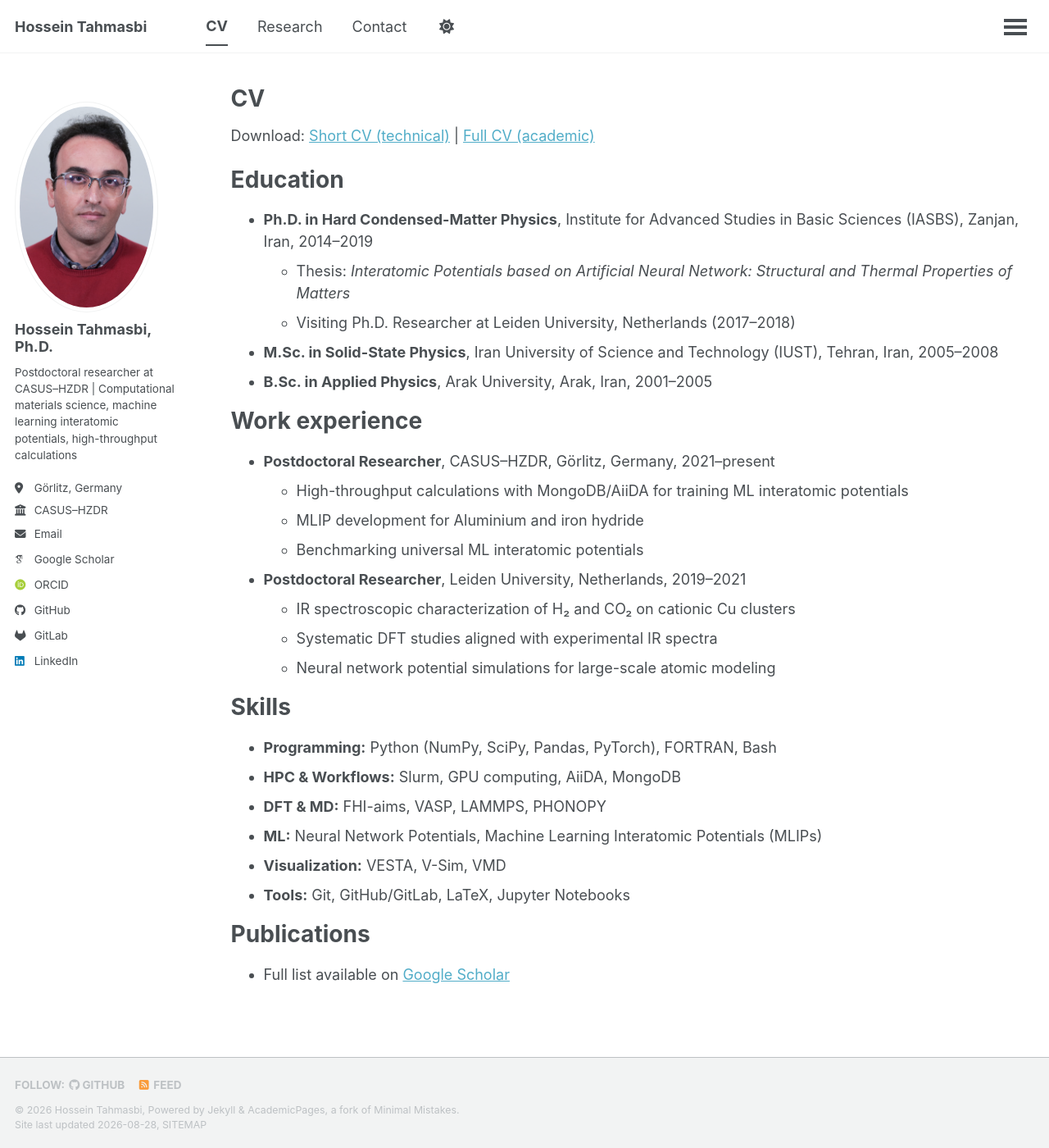
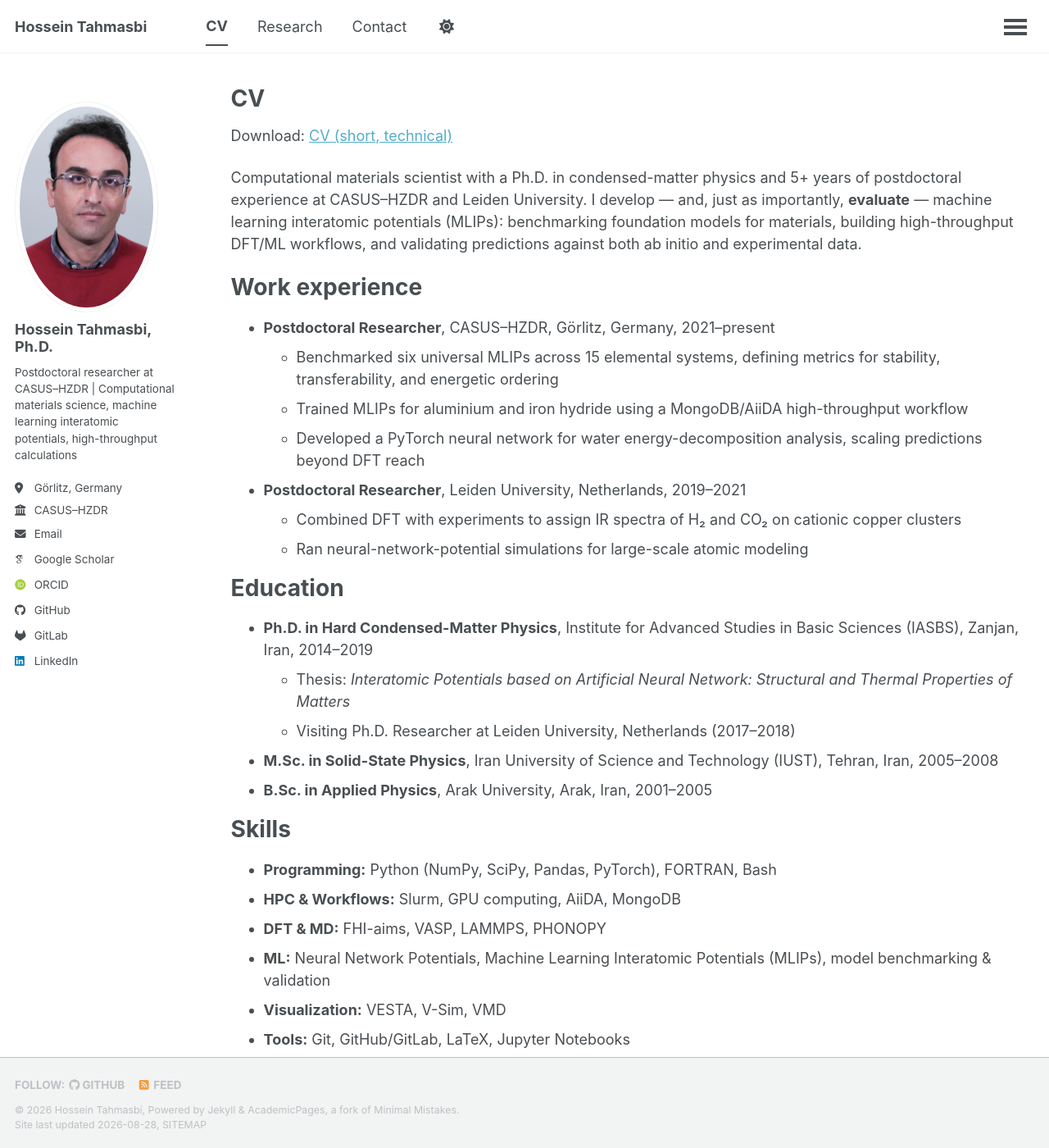
Before and after one commit to htahmasbi/htahmasbi.github.io, a Jekyll site: the page built from _pages/cv.md, in a window 1280 px wide and 1400 px high. Shown: the whole window at 82% size. Built offline with Jekyll 4.4.1, drawn with Linux system fonts in a browser that asks for light colours; some web fonts are replaced; a script that is not in the unit is left out.

Commit message:
Rework CV page: experience-first with summary; keep short CV download only

```diff
--- a/_pages/cv.md
+++ b/_pages/cv.md
@@ -9,37 +9,37 @@ redirect_from:
 
 {% include base_path %}
 
-Download: [Short CV (technical)](/files/CV_HTahmasbi_Short_Technical.pdf) |
-[Full CV (academic)](/files/CV_HTahmasbi2026_Full_Academic.pdf)
+Download: [CV (short, technical)](/files/CV_HTahmasbi_Short_Technical.pdf)
+
+Computational materials scientist with a Ph.D. in condensed-matter physics and 5+ years of postdoctoral experience at CASUS–HZDR and Leiden University. I develop — and, just as importantly, **evaluate** — machine learning interatomic potentials (MLIPs): benchmarking foundation models for materials, building high-throughput DFT/ML workflows, and validating predictions against both ab initio and experimental data.
+
+Work experience
+=====
+* **Postdoctoral Researcher**, CASUS–HZDR, Görlitz, Germany, 2021–present
+  * Benchmarked six universal MLIPs across 15 elemental systems, defining metrics for stability, transferability, and energetic ordering
+  * Trained MLIPs for aluminium and iron hydride using a MongoDB/AiiDA high-throughput workflow
+  * Developed a PyTorch neural network for water energy-decomposition analysis, scaling predictions beyond DFT reach
+* **Postdoctoral Researcher**, Leiden University, Netherlands, 2019–2021
+  * Combined DFT with experiments to assign IR spectra of H₂ and CO₂ on cationic copper clusters
+  * Ran neural-network-potential simulations for large-scale atomic modeling
 
 Education
-======
+=====
 * **Ph.D. in Hard Condensed-Matter Physics**, Institute for Advanced Studies in Basic Sciences (IASBS), Zanjan, Iran, 2014–2019
   * Thesis: *Interatomic Potentials based on Artificial Neural Network: Structural and Thermal Properties of Matters*
   * Visiting Ph.D. Researcher at Leiden University, Netherlands (2017–2018)
 * **M.Sc. in Solid-State Physics**, Iran University of Science and Technology (IUST), Tehran, Iran, 2005–2008
 * **B.Sc. in Applied Physics**, Arak University, Arak, Iran, 2001–2005
 
-Work experience
-======
-* **Postdoctoral Researcher**, CASUS–HZDR, Görlitz, Germany, 2021–present
-  * High-throughput calculations with MongoDB/AiiDA for training ML interatomic potentials
-  * MLIP development for Aluminium and iron hydride
-  * Benchmarking universal ML interatomic potentials
-* **Postdoctoral Researcher**, Leiden University, Netherlands, 2019–2021
-  * IR spectroscopic characterization of H₂ and CO₂ on cationic Cu clusters
-  * Systematic DFT studies aligned with experimental IR spectra
-  * Neural network potential simulations for large-scale atomic modeling
-
 Skills
-======
+=====
 * **Programming:** Python (NumPy, SciPy, Pandas, PyTorch), FORTRAN, Bash
 * **HPC & Workflows:** Slurm, GPU computing, AiiDA, MongoDB
 * **DFT & MD:** FHI-aims, VASP, LAMMPS, PHONOPY
-* **ML:** Neural Network Potentials, Machine Learning Interatomic Potentials (MLIPs)
+* **ML:** Neural Network Potentials, Machine Learning Interatomic Potentials (MLIPs), model benchmarking & validation
 * **Visualization:** VESTA, V-Sim, VMD
 * **Tools:** Git, GitHub/GitLab, LaTeX, Jupyter Notebooks
 
 Publications
-======
+=====
 * Full list available on [Google Scholar](https://scholar.google.com/citations?user=7vJsxO8AAAAJ)
```
Also changed, not shown: files/bibtex1.bib (deleted, +0 -10 lines), 7 other files.
